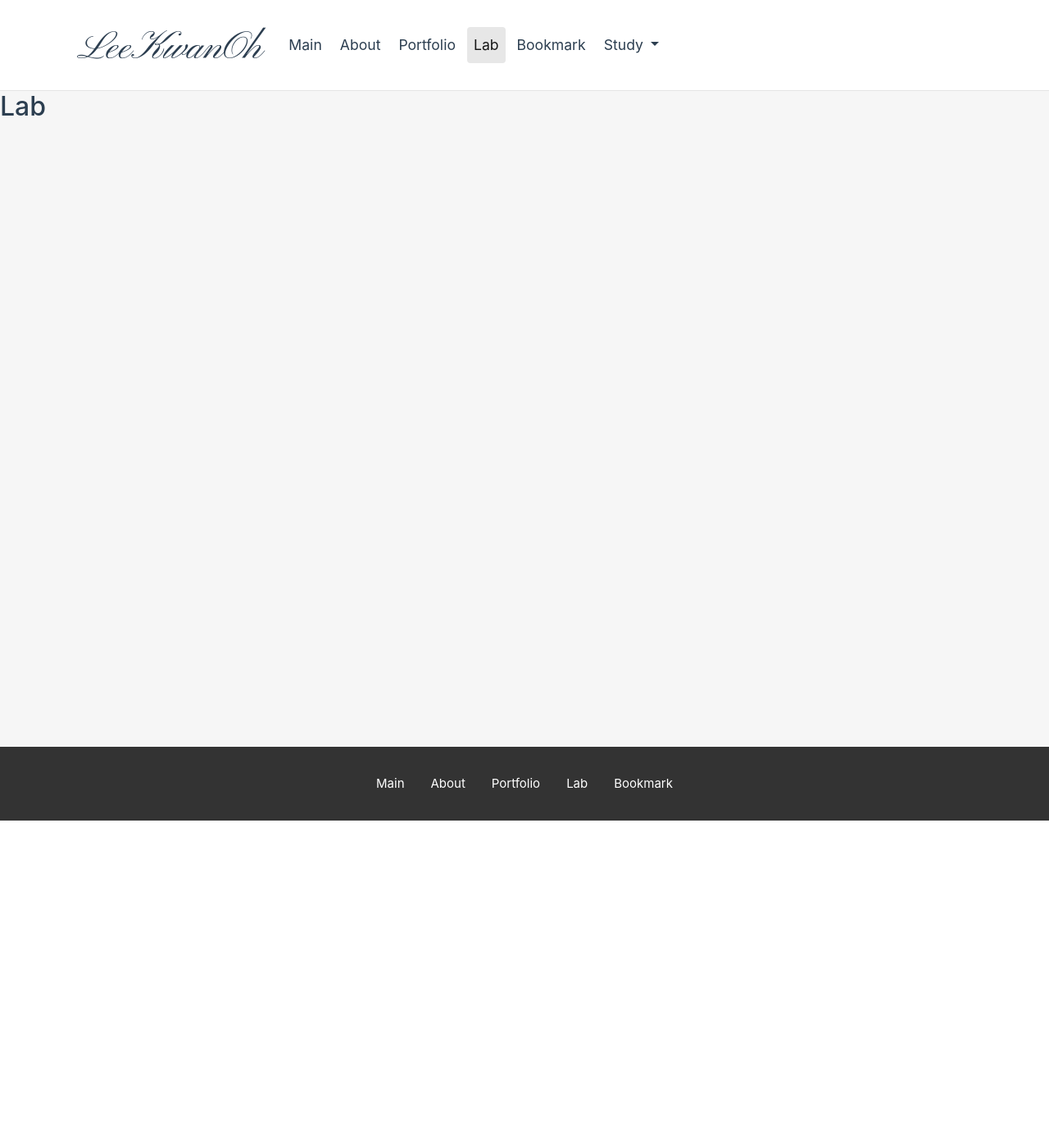
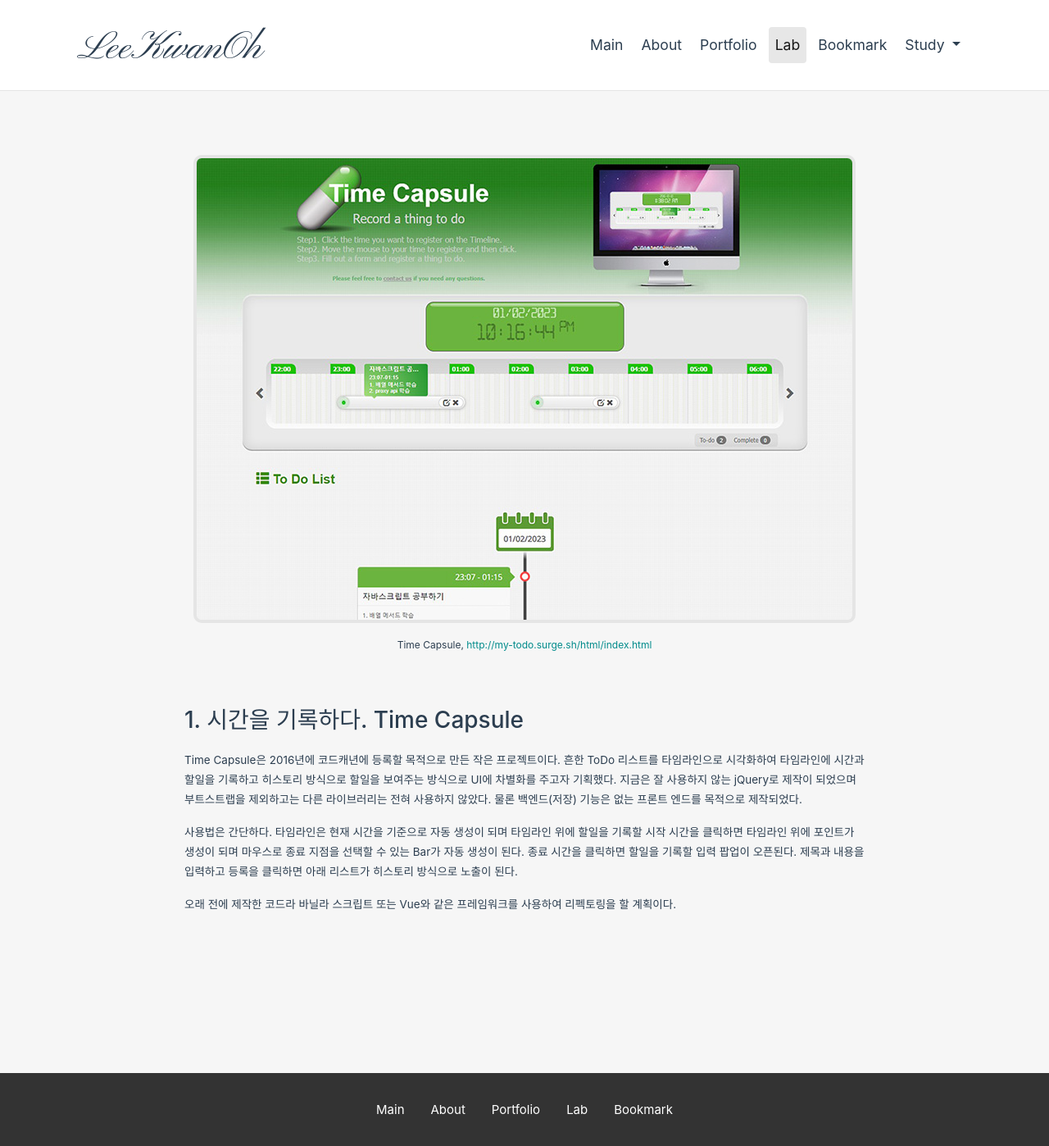
Before and after one commit to mylko72/vue3-home, a Vue app: page /lab in a window 1280 px wide. Shown: the whole page at 82% size. Before the commit the page ends 1001 px from the top, so only its background shows below. Built offline with nearby package versions, Linux system fonts and the light colour scheme.

Commit message:
lab 화면 추가

```diff
--- a/src/assets/base.css
+++ b/src/assets/base.css
@@ -138,7 +138,7 @@ footer .nav-link {color:#fff}
 /* default type */
 .card-default {margin-bottom:2.5rem; border:none; background-color:transparent;}
 .card-default .card-header {font-size:1.2rem; color:rgba(255,255,255,.7); font-weight:bold}
-.card-default .card-title {margin-bottom:0; font-size:1.2rem; color:#3c6382; font-weight:bold}
+.card-default .card-title {margin-bottom:0; font-size:1.1rem; color:#3c6382; font-weight:bold}
 .card-default .card-title .text-truncate {font-weight:bold}
 .card-default .card-title, .card-default .card-text {display:flex; align-items:flex-start}
 .card-default .card-text {margin-bottom:0; font-size:1.1rem}
@@ -188,14 +188,14 @@ footer .nav-link {color:#fff}
 .my-history {margin-bottom:-80px; background:#82ccdd;}
 .my-history .lists {margin-top:-40px}
 
-.css-shapes-preview {position: relative; height: 600px; padding: 0px; left: 0px; -webkit-transform: rotate(0deg) skew(0deg); transform: rotate(0deg) skew(0deg); border-left: 110px solid #FF4136; border-right: 110px solid #FF4136; border-bottom: 40px solid transparent; }
+.css-shapes-preview {position: relative; height: 600px; padding: 0px; left: 0px; margin-left:15px; -webkit-transform: rotate(0deg) skew(0deg); transform: rotate(0deg) skew(0deg); border-left: 110px solid #FF4136; border-right: 110px solid #FF4136; border-bottom: 40px solid transparent; }
 .bookmark-menu {position:absolute; left:-90px; top:10px; width:175px; padding-left:0}
 .bookmark-menu > li {padding-left:14px; border-bottom:1px dotted #FF746C; font-size:1rem; line-height:250%; color:#fff; -webkit-transition:all .5s ease;}
 .bookmark-menu > li.sel {border: 0px solid #ff0000; border-radius: 5px; background-color:#bf0000; transform:scale(1.4); }
 .bookmark-menu > li.unsel {transform:scale(0.9);}
 .bookmark-menu > li:last-child {border-bottom:none;}
 
-.bookmark-list h3 {display:inline-flex; align-items:center; min-width:120px; max-width:fit-content; padding:6px 10px; border-radius:4px 4px 0 0; background-color:#000; font-size:1.17em; font-style:normal; color:#fff}
+.bookmark-list h3 {display:inline-flex; align-items:center; min-width:120px; max-width:fit-content; padding:6px 10px 8px; border-radius:4px 4px 0 0; background-color:#000; font-size:1.17em; font-style:normal; color:#fff}
 .bookmark-list .lists {margin-bottom:50px; padding-left:0}
 .bookmark-list .lists li {display:flex; padding:25px 40px 20px 20px;}
 .bookmark-list .lists li:nth-child(odd) {background-color:#f9f9f9;}
@@ -210,9 +210,37 @@ footer .nav-link {color:#fff}
 .bookmark-list .lists li em {font-style:normal; font-weight:bold;}
 .bookmark-list .lists li a {font-family: 'Oswald','Nanum Gothic', Dotum; color:#FF851B; font-weight:normal; overflow:hidden; white-space:nowrap; text-overflow:ellipsis;}
 
+.img-cover {text-align:center}
+.img-cover .inner {display:inline-block; border:4px solid #e5e5e5; border-radius:10px; overflow:hidden}
+.img-cover figcaption {margin-top:10px; font-size:12px; }
+.img-cover figcaption a {color:darkcyan}
+
+.toy-project {margin:30px auto 0}
+.toy-project .conts {padding:50px 50px}
+.toy-project .conts h3 {margin-bottom:20px}
+.toy-project .conts > p {font-size:.9em; line-height:24px;}
 
 @keyframes rotation {
   to {
     transform: rotate(360deg);
   }
 }
+
+@media (max-width: 576px) {
+  .my-skill .skill-list {margin-top:40px}
+  .my-skill h3 {padding:20px; border-top:4px solid #fff; border-radius:10px}
+}
+
+@media (max-width: 768px) {
+  .css-shapes-preview {width:calc(100% - 30px); height:320px; border:none; margin-bottom:50px; padding:20px 30px; background: #FF4136; border-radius:20px}
+  .bookmark-menu {position:relative; left:0; width:100%; display:flex; flex-wrap:wrap;}
+  .bookmark-menu li {width:50%; flex-basis:50%;}
+  .bookmark-list .lists li h4 {width:150px; flex:0 0 150px}
+  .bookmark-list .lists li .info {width:calc(100% - 150px)}
+}
+
+
+@media (min-width: 769px) and (max-width: 992px) {
+  .css-shapes-preview {border-left:80px solid #FF4136; border-right:80px solid #FF4136}
+  .bookmark-menu {left:-70px; width:140px;}
+}
--- a/src/layout/TheHeader.vue
+++ b/src/layout/TheHeader.vue
@@ -1,11 +1,11 @@
 <template>
-	<header>
+	<header class="gnb">
     <div class="container-xl">
       <nav class="navbar navbar-expand-lg bg-body-tertiary py-3">
         <div class="container-fluid">
-          <a class="navbar-brand" href="#">
+          <router-link class="navbar-brand" to="/">
             <h1>LeeKwanOh</h1>
-          </a>
+          </router-link>
           <button
             class="navbar-toggler"
             type="button"
@@ -18,7 +18,7 @@
             <span class="navbar-toggler-icon"></span>
           </button>
           <div class="collapse navbar-collapse" id="navbarSupportedContent">
-            <ul class="navbar-nav me-auto mb-2 mb-lg-0">
+            <ul class="navbar-nav ms-auto mb-2 mb-lg-0">
               <li class="nav-item">
                 <router-link class="nav-link" active-class="active" to="/"
                   >Main</router-link
@@ -61,7 +61,7 @@
                   <li>
                     <a
                       class="dropdown-item"
-                      href="https://mylko72.gitbooks.io/git/content/"
+                      href="http://mylko72.gitbooks.io/git/"
                       target="_blank"
                       >Git</a
                     >
--- a/src/views/AboutView.vue
+++ b/src/views/AboutView.vue
@@ -49,7 +49,7 @@
 							<li>SASS</li>
 						</ul>
 					</div>
-					<div class="col-xs-8 col-sm-4 col-md-3 skill-list">
+					<div class="col-xs-8 col-sm-4 col-md-4 col-lg-4 skill-list">
 						<h3>Front End Develpement</h3>
 						<ul>
 							<li>Vue.js</li>
--- a/src/views/BookMarkView.vue
+++ b/src/views/BookMarkView.vue
@@ -1,9 +1,9 @@
 <template>
 	<div class="container py-5">
-		<div class="col-xl-12 col-xxl-11">
+		<div class="col-xl-12 col-xxl-11 mx-auto">
 			<h2 class="mb-4">Bookmark</h2>
 			<div class="row">
-				<div class="col-lg-2 css-shapes-preview">
+				<div class="col-md-1 col-lg-2 css-shapes-preview">
 					<ul class="bookmark-menu">
 						<li v-for="(name, index) in bookmarkKeys" :key="index">
 							<a href="#" @click.prevent="goScroll(name)">{{ name }}</a>
@@ -11,8 +11,8 @@
 						<!-- <li><a href="#bookmark2">Vue</a></li> -->
 					</ul>
 				</div>
-				<div class="col-lg-9 bookmark-list ms-auto">
-					<div class="row" v-for="(value, key) in bookmarkLists">
+				<div class="col-sm-11 col-md-8 col-lg-9 bookmark-list ms-auto">
+					<div class="col" v-for="(value, key, index) in bookmarkLists" :key="index">
 						<h3 :id="key.split('.')[0].toLowerCase()"><i class="bi bi-bookmark me-1"></i> <em>{{ key }}</em></h3>
 						<ul class="lists">
 							<li v-for="(list, index) in value" :key="index">
--- a/src/views/LabView.vue
+++ b/src/views/LabView.vue
@@ -1,6 +1,22 @@
 <template>
-	<div>
-		<h2>Lab</h2>
+	<div class="container py-5">
+		<div class="col-md-10 toy-project">
+			<figure class="img-cover">
+					<div class="inner"><a href="http://my-todo.surge.sh/html/index.html" target="_blank"><img src="/src/assets/images/img_time_capsule.jpg" alt="Time Capsule" /></a></div>
+					<figcaption><em>Time Capsule, <a href="http://my-todo.surge.sh/html/index.html" target="_blank">http://my-todo.surge.sh/html/index.html</a></em></figcaption>
+			</figure>
+
+			<div class="conts">
+					<h3>1. 시간을 기록하다. Time Capsule</h3>
+					<p>Time Capsule은 2016년에 코드캐년에 등록할 목적으로 만든 작은 프로젝트이다. 흔한 ToDo 리스트를 타임라인으로 시각화하여 타임라인에 시간과 할일을
+							기록하고 히스토리 방식으로 할일을 보여주는 방식으로 UI에 차별화를 주고자 기획했다. 지금은 잘 사용하지 않는 jQuery로 제작이 되었으며 부트스트랩을 제외하고는
+다른 라이브러리는 전혀 사용하지 않았다. 물론 백엔드(저장) 기능은 없는 프론트 엔드를 목적으로 제작되었다.</p>
+					<p>사용법은 간단하다. 타임라인은 현재 시간을 기준으로 자동 생성이 되며 타임라인 위에 할일을 기록할 시작 시간을 클릭하면 타임라인 위에 포인트가 생성이 되며 마우스로 종료 지점을 선택할 수 있는
+Bar가 자동 생성이 된다. 종료 시간을 클릭하면 할일을 기록할 입력 팝업이 오픈된다. 제목과 내용을 입력하고 등록을 클릭하면 아래 리스트가 히스토리 방식으로 노출이 된다.
+</p>
+					<p>오래 전에 제작한 코드라 바닐라 스크립트 또는 Vue와 같은 프레임워크를 사용하여 리펙토링을 할 계획이다.</p>
+			</div>
+		</div>
 	</div>
 </template>
 
--- a/src/views/PortfolioDetailView.vue
+++ b/src/views/PortfolioDetailView.vue
@@ -12,7 +12,7 @@
         </div>
         <hr />
         <div class="row flex-column flex-md-row mt-4 g-3">
-          <div class="col-12 col-md-7 col-lg-8">
+          <div class="col-12 col-md-7 col-lg-8 text-center">
               <img v-for="(image, index) in workItem.images" :key="index" :src="image" class="img-fluid" :class="{ 'mt-4' : index > 0 }" alt="" />
           </div>
           <div class="col-12 col-md-5 col-lg-4">
--- a/src/views/PortfolioListView.vue
+++ b/src/views/PortfolioListView.vue
@@ -17,7 +17,7 @@
 				</div>
 			</div>
 			<div class="row g-3 g-xl-4 my-2" :class="viewClass">
-				<div class="col" v-for="(card, index) in cardItems" :key="index">
+				<div class="col col-xs-10" v-for="(card, index) in cardItems" :key="index">
 					<WorkItem
 						v-bind="workItems(card)"
 						@click="viewType === 'card-thumb' && goDetail(index, $event)">
@@ -49,7 +49,7 @@ const cardItems = ref([]);
 const isAlert = ref(false);
 const isActive = ref(null);
 const defaultType = ref(null);
-const thumbClass = ref(['row-cols-2', 'row-cols-md-3', 'row-cols-lg-4']);
+const thumbClass = ref(['row-cols-xs-1', 'row-cols-sm-2', 'row-cols-md-3', 'row-cols-lg-4']);
 const listClass = ref(['row-cols-1', 'row-cols-lg-2']);
 const route = useRoute();
 
```
Also changed, not shown: src/views/MainView.vue (+10 -10 lines).
